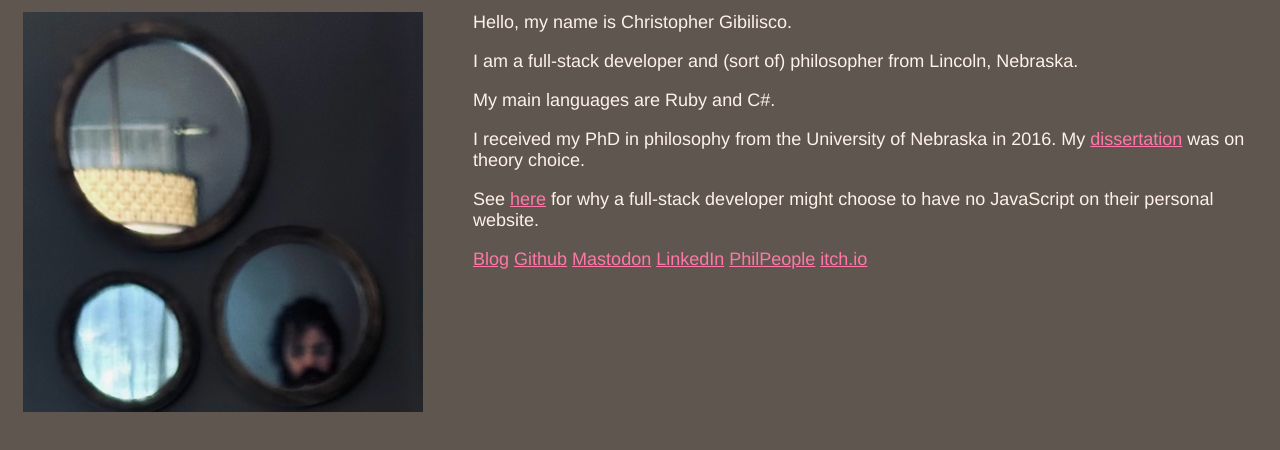
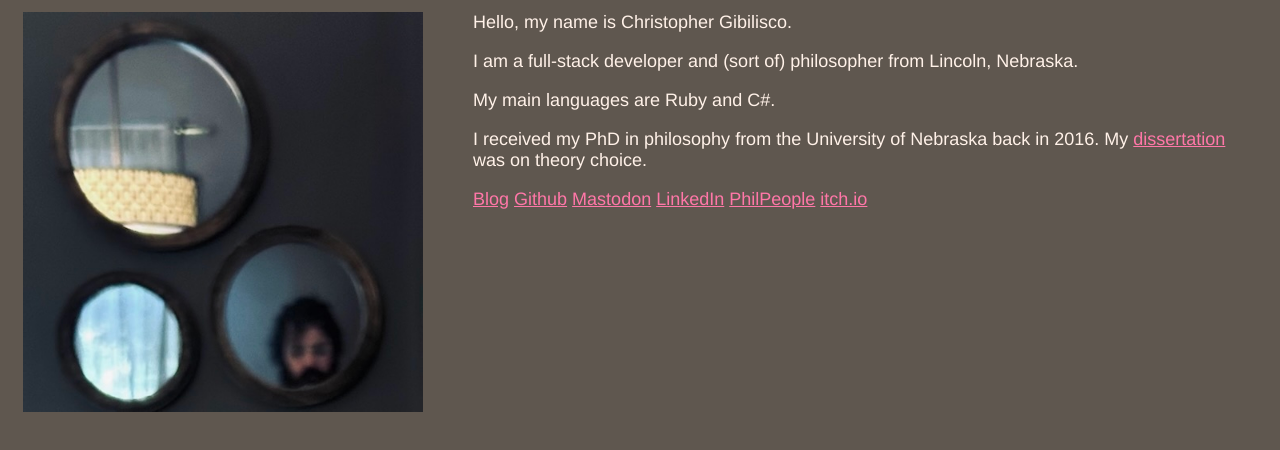
Before and after one commit to cjkg/christophergibilisco.net, a plain HTML site: page index.html in a window 1280 px wide. Shown: the part 136-586 px from the top of the page. Drawn offline with Linux system fonts and the light colour scheme.

Commit message:
changed some wording

```diff
--- a/index.html
+++ b/index.html
@@ -36,8 +36,7 @@
 			 	Hello, my name is Christopher Gibilisco.
 				<p>I am a full-stack developer and (sort of) philosopher from Lincoln, Nebraska.</p>
 				<p>My main languages are Ruby and C#.</p>
-				<p>I received my PhD in philosophy from the University of Nebraska in 2016. My <a href="https://philarchive.org/rec/GIBTOP?all_versions=1">dissertation</a> was on theory choice.</p>
-				<p>See <a href="https://idlewords.com/talks/website_obesity.htm">here</a> for why a full-stack developer might choose to have no JavaScript on their personal website.</p>
+				<p>I received my PhD in philosophy from the University of Nebraska back in 2016. My <a href="https://philarchive.org/rec/GIBTOP?all_versions=1">dissertation</a> was on theory choice.</p>
 				<p>
 					<a href="https://www.codingthecommune.net">Blog</a>
 					<a href="https://github.com/cjkg">Github</a>
```
